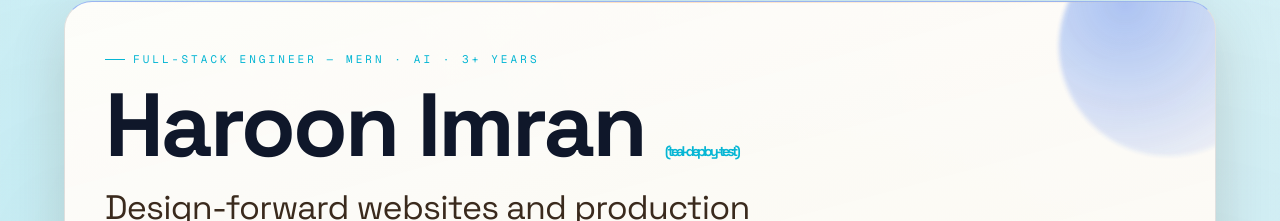
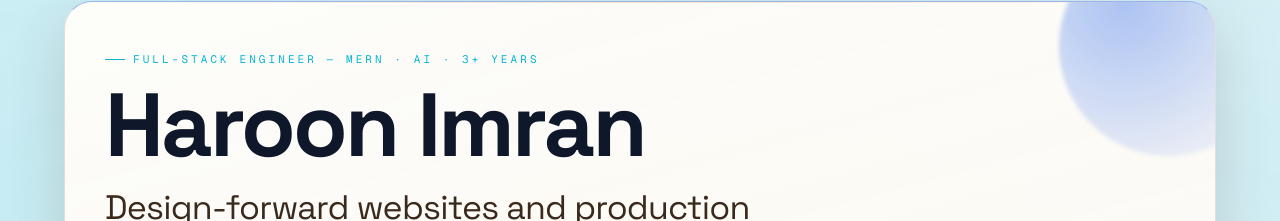
Before and after one commit to haroon7890/haroon.portfolio, a Next.js app: page / in a window 1280 px wide. Shown: the part 165-386 px from the top of the page. Built offline with nearby package versions, Linux system fonts and the light colour scheme; no server answers.

Commit message:
chore: revert deploy-test hero marker

```diff
--- a/src/app/page.tsx
+++ b/src/app/page.tsx
@@ -126,7 +126,7 @@ export default async function Home({
                     <span className="font-mono text-[11px] tracking-[0.28em] text-[color:var(--accent)]">FULL-STACK ENGINEER — MERN · AI · 3+ YEARS</span>
                   </div>
 
-                  <h1 className="hero-name hero-reveal hero-delay-2 mb-4 text-5xl md:text-6xl lg:text-7xl font-extrabold tracking-tight text-[color:var(--text-light)] leading-[1.05]">Haroon Imran <span className="text-sm text-[color:var(--accent)]">(teal-deploy-test)</span></h1>
+                  <h1 className="hero-name hero-reveal hero-delay-2 mb-4 text-5xl md:text-6xl lg:text-7xl font-extrabold tracking-tight text-[color:var(--text-light)] leading-[1.05]">Haroon Imran</h1>
                   <p className="hero-lead hero-reveal hero-delay-3 mb-4 max-w-2xl">Design-forward websites and production MERN apps with practical AI workflows — focused on measurable outcomes.</p>
 
                   <p className="body-copy hero-reveal hero-delay-4 max-w-2xl">I build end-to-end web products using Next.js, Node.js, and modern AI integrations. Deliverables include production-ready frontends, reliable REST APIs, and automation pipelines — available for freelance and full‑time opportunities.</p>
```
